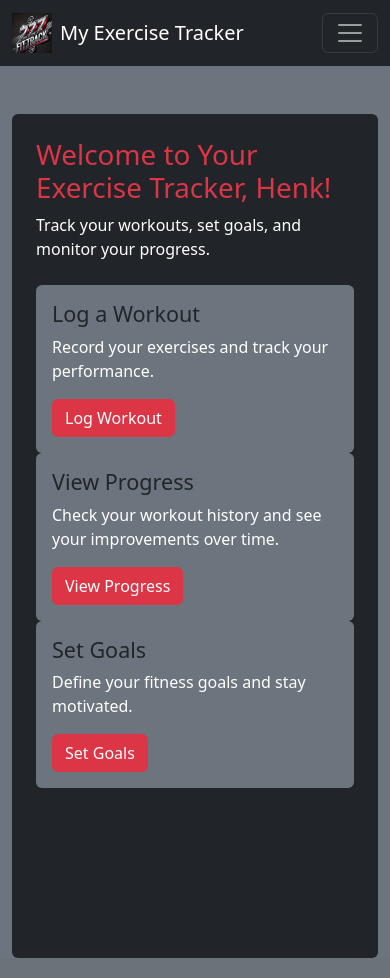
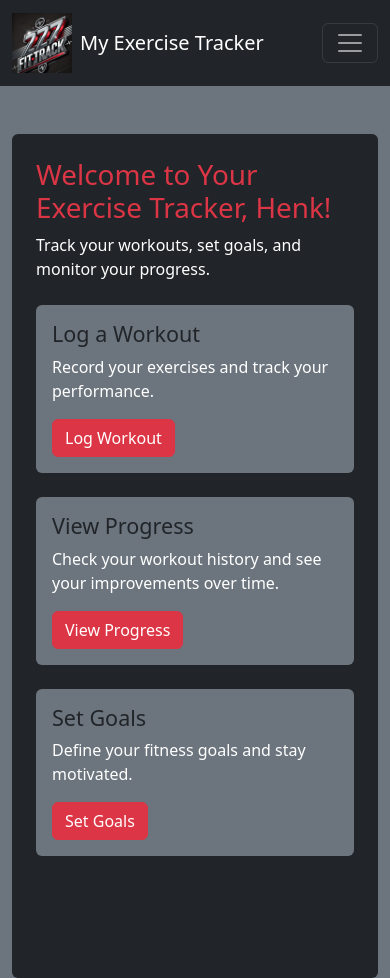
Before and after one commit to elianpullen/webtech, a Flask app: page / in a window 390 px wide. Run offline with Flask 3, Linux system fonts and the light colour scheme.

Commit message:
fixed mobile spacing of cards

```diff
--- a/templates/base.html
+++ b/templates/base.html
@@ -10,7 +10,7 @@
     <nav class="navbar navbar-expand-lg navbar-dark bg-dark">
         <div class="container">
             <a class="navbar-brand d-flex align-items-center" href="{{ url_for('index') }}">
-                <img src="{{ url_for('static', filename='images/logo.png') }}" alt="Logo" class="me-2" style="height: 40px;">
+                <img src="{{ url_for('static', filename='images/logo.png') }}" alt="Logo" class="me-2" style="height: 60px;">
                 My Exercise Tracker
             </a>
             <button class="navbar-toggler" type="button" data-bs-toggle="collapse" data-bs-target="#navbarNav" aria-controls="navbarNav" aria-expanded="false" aria-label="Toggle navigation">
--- a/templates/goals.html
+++ b/templates/goals.html
@@ -10,7 +10,7 @@
 
             <div class="row mt-4">
                 <div class="col-md-6">
-                    <div class="card bg-secondary text-white border-0">
+                    <div class="card bg-secondary text-white border-0 mb-4">
                         <div class="card-body">
                             <h4 class="card-title text-body">Short-Term Goals</h4>
                             <p class="card-text">Set achievable goals for the next few weeks to keep yourself on track.</p>
@@ -20,7 +20,7 @@
                 </div>
 
                 <div class="col-md-6">
-                    <div class="card bg-secondary text-white border-0">
+                    <div class="card bg-secondary text-white border-0 mb-4">
                         <div class="card-body">
                             <h4 class="card-title text-body">Long-Term Goals</h4>
                             <p class="card-text">Plan your fitness journey for the months ahead and aim for big milestones.</p>
--- a/templates/index.html
+++ b/templates/index.html
@@ -9,7 +9,7 @@
             <p>Track your workouts, set goals, and monitor your progress.</p>
 
             <div class="row mt-4">
-                <div class="col-md-4 d-flex">
+                <div class="col-md-4 d-flex mb-4">
                     <div class="card bg-secondary text-white border-0 flex-fill">
                         <div class="card-body">
                             <h4 class="card-title text-body">Log a Workout</h4>
@@ -19,7 +19,7 @@
                     </div>
                 </div>
 
-                <div class="col-md-4 d-flex">
+                <div class="col-md-4 d-flex mb-4">
                     <div class="card bg-secondary text-white border-0 flex-fill">
                         <div class="card-body">
                             <h4 class="card-title text-body">View Progress</h4>
@@ -29,7 +29,7 @@
                     </div>
                 </div>
 
-                <div class="col-md-4 d-flex">
+                <div class="col-md-4 d-flex mb-4">
                     <div class="card bg-secondary text-white border-0 flex-fill">
                         <div class="card-body">
                             <h4 class="card-title text-body">Set Goals</h4>
```
